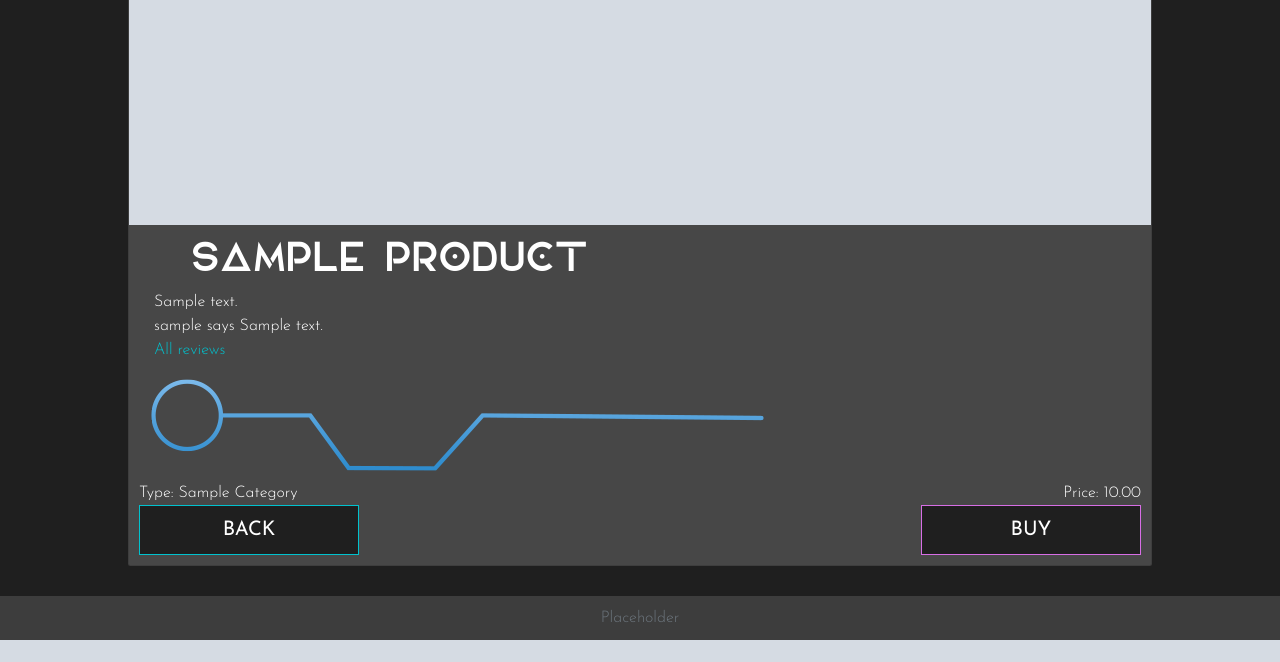
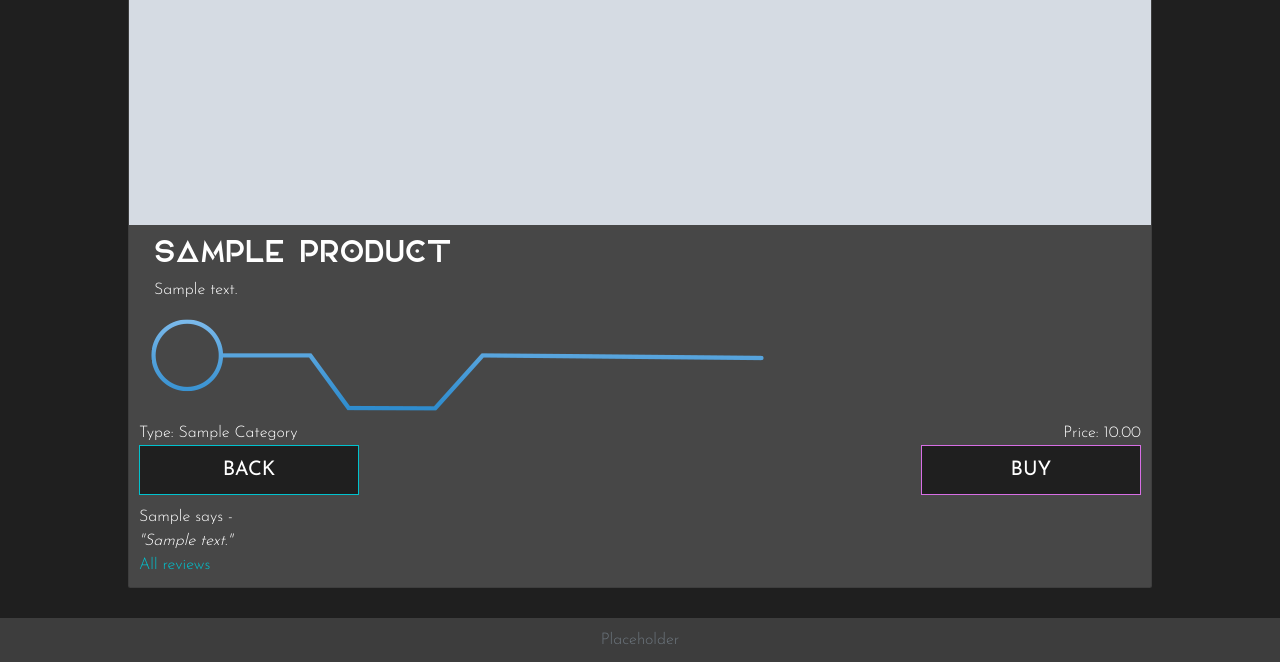
Before and after one commit to asdfractal/yggdrasil-labs, a Django app: page /products/1/ in a window 1280 px wide. Shown: the part 647-1309 px from the top of the page. Before the commit the page ends 1287 px from the top, so only its background shows below. Run offline with Django 4.2, Linux system fonts and the light colour scheme; tables that the repository leaves empty hold one stand-in row (values such as "Sample post"); grey boxes marked "Sample" are stand-in pictures; some libraries are stand-ins or nearby versions.

Commit message:
product display styling with review details

```diff
--- a/products/templates/components/product-card.html
+++ b/products/templates/components/product-card.html
@@ -1,13 +1,13 @@
 <div class="card">
 	<img class="card-img-top" src="{{ product.image_url }}" class="mx-auto d-block img-fluid" alt="{{ product.name }}">
 	<div class="card-body">
-		<h3 class="card-title text-center text-uppercase">{{ product.name }}</h3>
+		<h4 class="card-title text-uppercase product__title">{{ product.name }}</h4>
 		<div class="row">
 			<div class="col-6">
 				<p class="card-text text-left text-capitalize">Type: {{ product.category }}</p>
 			</div>
 			<div class="col-6">
-				<p class="card-text text-right">Price: ${{ product.price }}</p>
+				<p class="card-text text-right">${{ product.price }}</p>
 			</div>
 		</div>
 		<div class="row justify-content-between">
--- a/products/templates/product-detail.html
+++ b/products/templates/product-detail.html
@@ -8,15 +8,8 @@
 	<img class="card-img-top" src="{{ product.image_url }}" class="mx-auto d-block img-fluid" alt="{{ product.name }}">
 	<div class="card-body">
 		<div class="col-12 col-md-6 order-md-first pb-3">
-			<h3 class="card-title text-center text-uppercase">{{ product.name }}</h3>
+			<h4 class="card-title text-uppercase">{{ product.name }}</h4>
 			<p>{{ product.description }}</p>
-			{% if reviews|length == 0 %}
-			<p>no reviews - create one</p>
-			{% else %}
-			<p>{{ reviews.0.user_profile }} says {{ reviews.0.review_content }}</p>
-			<a href="{% url 'product_reviews' product.id %}">All reviews</a>
-			{% endif %}
-
 		</div>
 		<div>
 			<img class="img-fluid" src="/media/images/border-circuit03.png" alt="">
@@ -32,6 +25,17 @@
 					<a href=""></a><button class="btn button-secondary-outline">Buy</button></a>
 				</div>
 			</div>
+			<div class="row pt-3">
+				<div class="col-12">
+					{% if reviews|length == 0 %}
+					<p>No reviews - <a href="">create one</a></p>
+					{% else %}
+					<p>{{ reviews.0.user_profile|capfirst }} says -</p>
+					<p class="font-italic">"{{ reviews.0.review_content }}"</p>
+					<a href="{% url 'product_reviews' product.id %}">All reviews</a>
+					{% endif %}
+				</div>
+			</div>
 		</div>
 	</div>
 </div>
```
Also changed, not shown: products/templates/product-reviews.html (+9 -7 lines).
